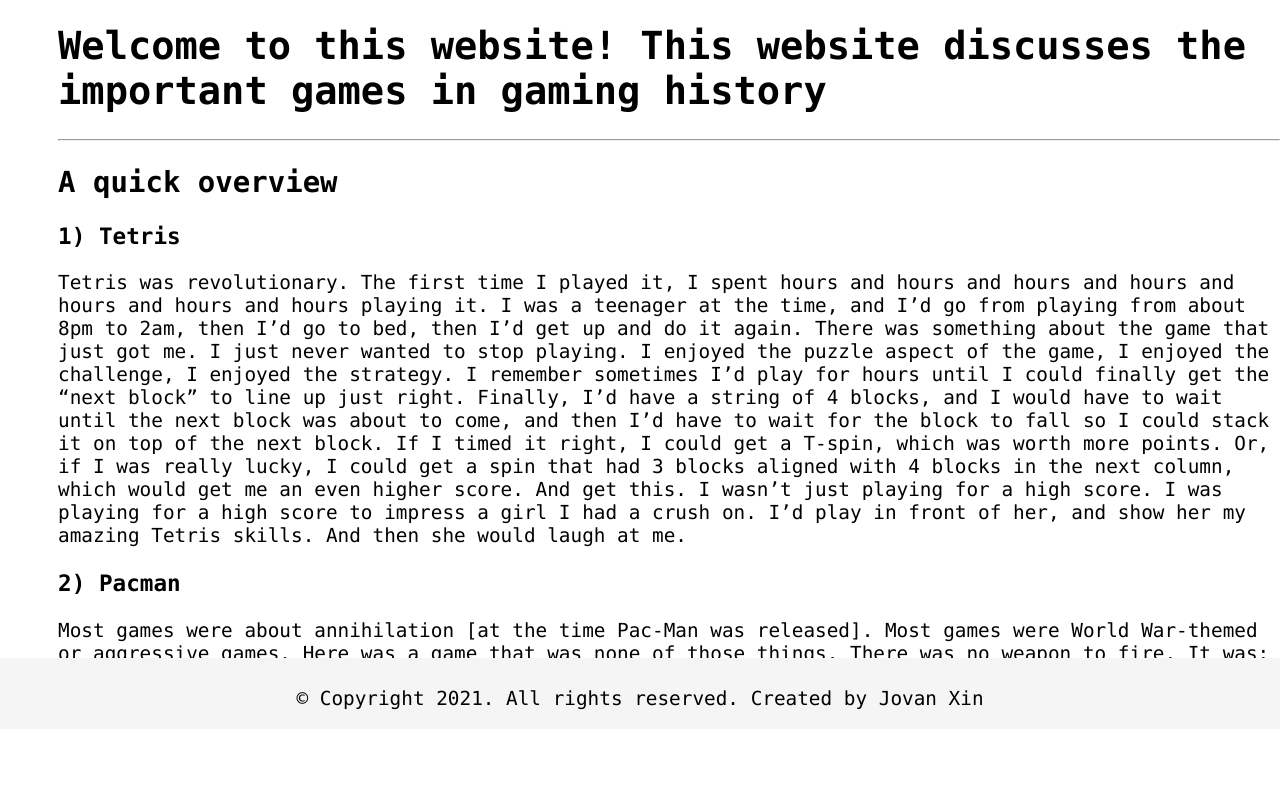
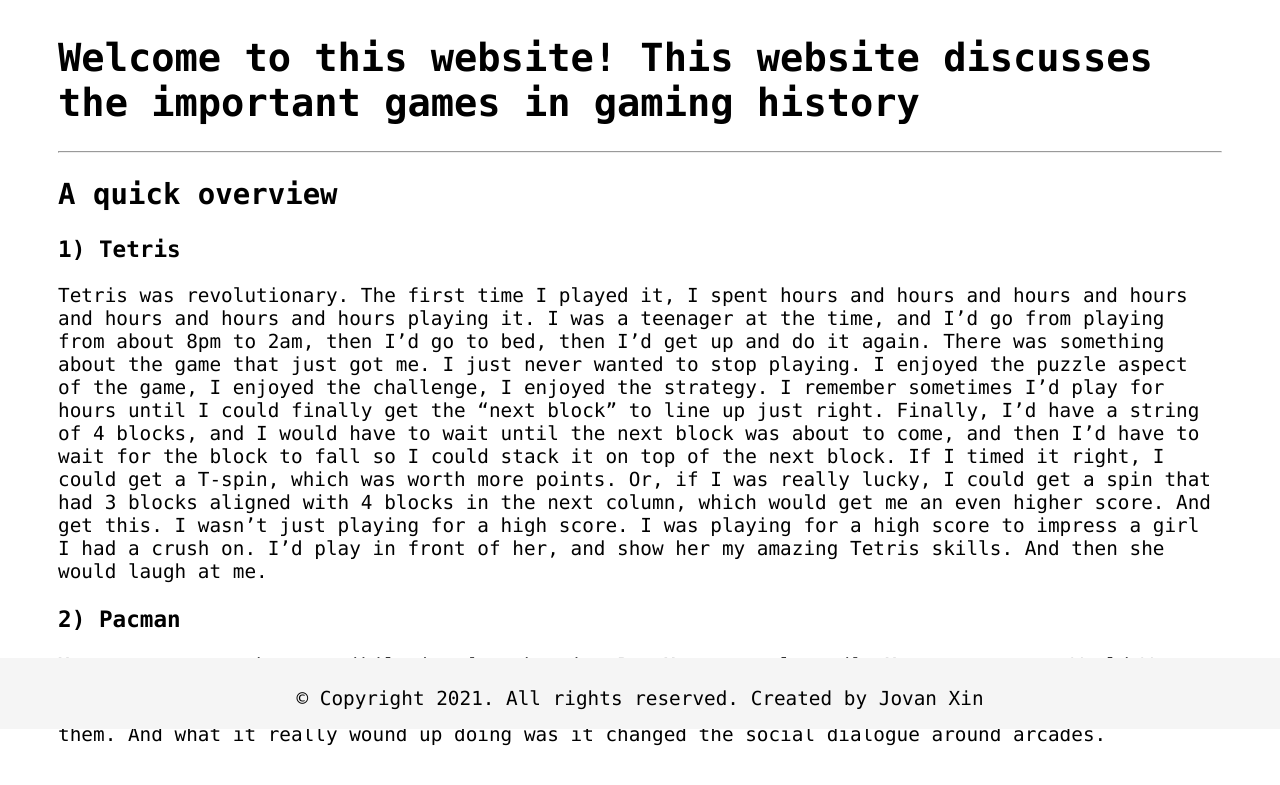
Before and after one commit to JovanXin/Old-IT-Website, a plain HTML site: page index.html in a window 1280 px wide. Shown: the part 71-856 px from the top of the page. Drawn offline with Linux system fonts and the light colour scheme.

Commit message:
Add a greater margin on container

```diff
--- a/style.css
+++ b/style.css
@@ -29,7 +29,7 @@ html {
 
 
 .container {
-    margin: 0rem 0rem 5rem 3rem;
+    margin: 2rem 3rem 5rem 3rem;
 
 }
 
```
